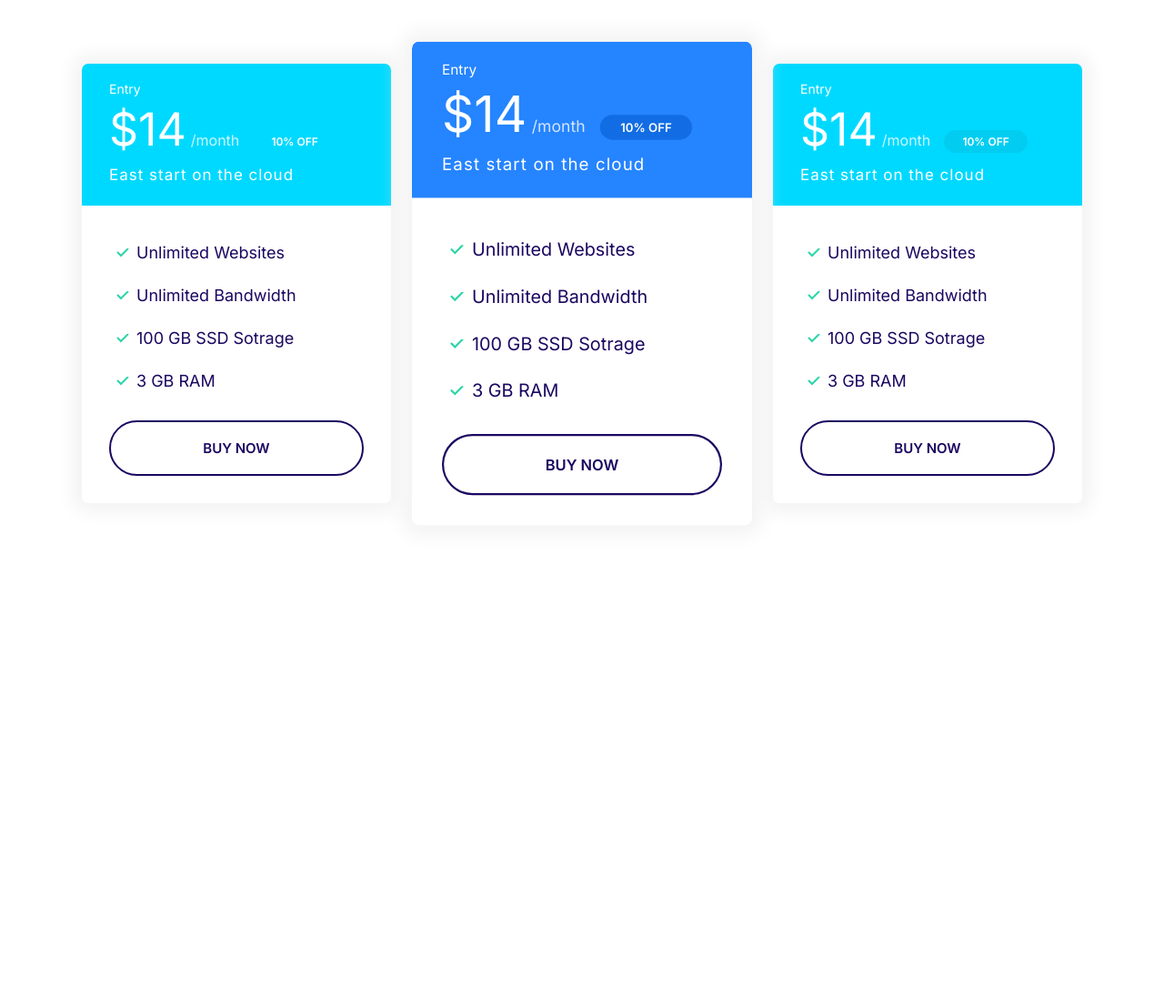
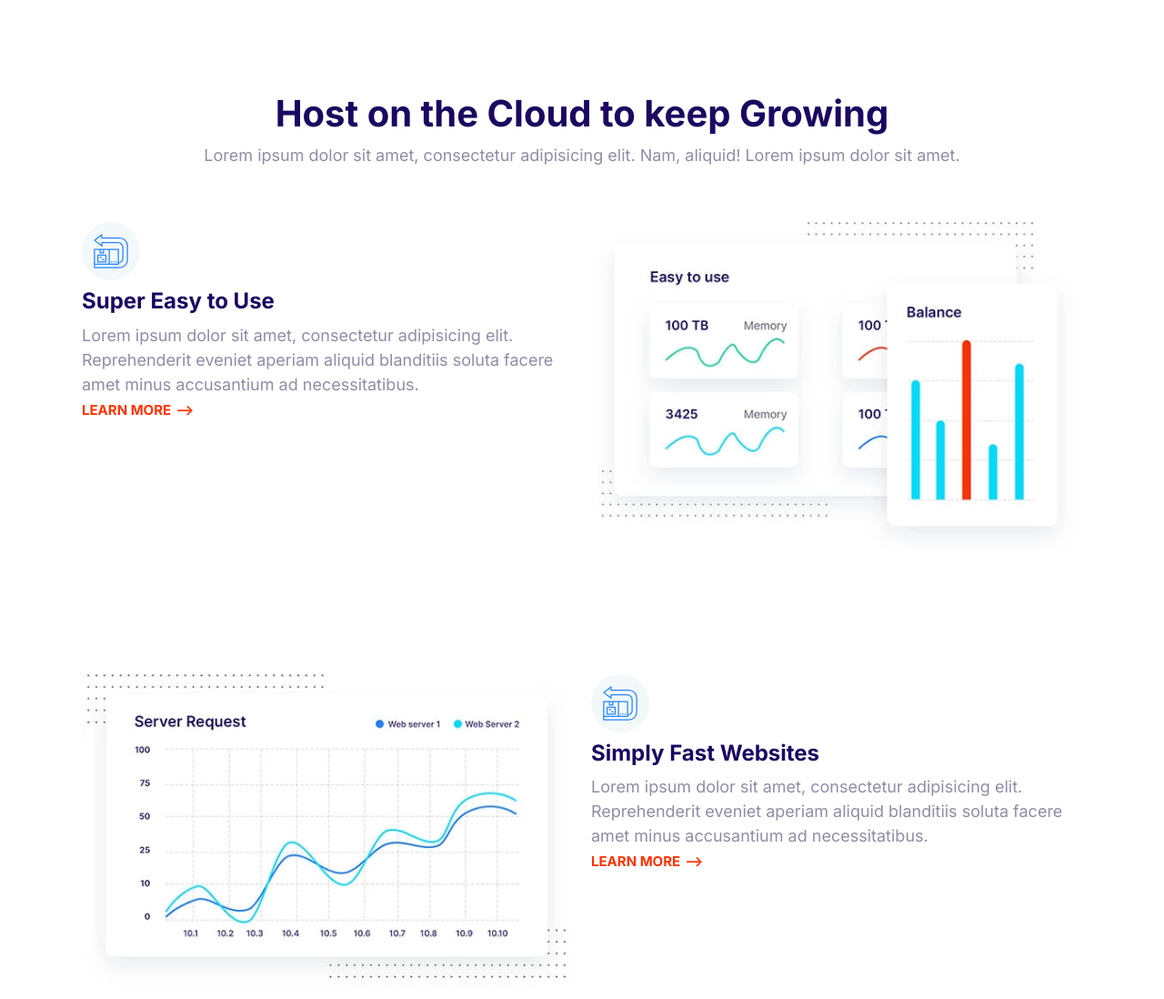
Before and after one commit to jackfros-glitch/Moshify, a plain HTML site: page index.html in a window 1280 px wide. Shown: the top 1098 px of the page at 91% size. Before the commit the page ends 800 px from the top, so only its background shows below. Drawn offline with Linux system fonts and the light colour scheme.

Commit message:
Build the block-features component.

```diff
--- a/css/index.css
+++ b/css/index.css
@@ -729,7 +729,9 @@ margin: 0 auto;
         grid-template-columns: repeat(auto-fit, minmax(10rem, 1fr));
     }
 }
+
 /* plans-block */
+
 .block-plans .grid{
     gap: 8rem 4rem;
 }
@@ -737,3 +739,23 @@ margin: 0 auto;
     max-width: 500px;
     margin: 0 auto;
 }
+
+/* feature-block */
+.feature{
+    gap: 4rem 2rem;
+    margin: 12rem 0;
+}
+.feature__heading{
+    margin: 1rem 0;
+}
+.feature__image{
+    width: 100%;
+}
+.feature:first-of-type{
+    margin-top: 6rem;
+}
+@media screen and (min-width: 768px) {
+    .feature:nth-of-type(even) .feature__content{
+        order: 2;
+    }
+}
--- a/index.html
+++ b/index.html
@@ -15,71 +15,114 @@
     <title>Moshify</title>
   </head>
   <body>
-    <section class="block container block-plans">
-      <div class="grid grid--col-3">
-        <div class="plan">
-          <div class="card card--secondary">
-            <header class="card__header">
-              <h3 class="plan__name">Entry</h3>
-              <span class="plan__price">$14</span>
-              <span class="plan__billing-cycle">/month</span>
-              <span class="badge badge--secocard--secondary badge--small"
-                >10% OFF</span
-              >
-              <span class="plan__description">East start on the cloud</span>
-            </header>
-            <div class="card__body">
-              <ul class="list list--tick">
-                <li class="list__item">Unlimited Websites</li>
-                <li class="list__item">Unlimited Bandwidth</li>
-                <li class="list__item">100 GB SSD Sotrage</li>
-                <li class="list__item">3 GB RAM</li>
-              </ul>
-              <button class="btn btn--outline btn--block">Buy Now</button>
-            </div>
-          </div>
+    <section class="block container">
+      <header class="block__header">
+        <h2>Host on the Cloud to keep Growing</h2>
+        <p>
+          Lorem ipsum dolor sit amet, consectetur adipisicing elit. Nam,
+          aliquid! Lorem ipsum dolor sit amet.
+        </p>
+      </header>
+      <article class="grid grid--col-2 feature">
+        <div class="feature__content">
+          <span class="icon-container">
+            <svg class="icon icon--primary">
+              <use xlink:href="images/sprite.svg#easy"></use>
+            </svg>
+          </span>
+          <h3 class="feature__heading">Super Easy to Use</h3>
+          <p>
+            Lorem ipsum dolor sit amet, consectetur adipisicing elit.
+            Reprehenderit eveniet aperiam aliquid blanditiis soluta facere amet
+            minus accusantium ad necessitatibus.
+          </p>
+          <a href="#" class="link-arrow">Learn More</a>
         </div>
-        <div class="plan plan--popular">
-          <div class="card card--primary">
-            <header class="card__header">
-              <h3 class="plan__name">Entry</h3>
-              <span class="plan__price">$14</span>
-              <span class="plan__billing-cycle">/month</span>
-              <span class="badge badge--primary badge--small">10% OFF</span>
-              <span class="plan__description">East start on the cloud</span>
-            </header>
-            <div class="card__body">
-              <ul class="list list--tick">
-                <li class="list__item">Unlimited Websites</li>
-                <li class="list__item">Unlimited Bandwidth</li>
-                <li class="list__item">100 GB SSD Sotrage</li>
-                <li class="list__item">3 GB RAM</li>
-              </ul>
-              <button class="btn btn--outline btn--block">Buy Now</button>
-            </div>
-          </div>
+        <picture>
+          <source
+            type="image/webp"
+            srcset="images/easy.webp 1x, images/easy@2x.webp 2x" />
+          <source
+            type="image/jpg"
+            srcset="images/easy.jpg 1x, images/easy@2x.jpg 2x" />
+          <img class="feature__image" src="images/easy@2x.jpg" alt=""
+        /></picture>
+      </article>
+      <article class="grid grid--col-2 feature">
+        <div class="feature__content">
+          <span class="icon-container">
+            <svg class="icon icon--primary">
+              <use xlink:href="images/sprite.svg#easy"></use>
+            </svg>
+          </span>
+          <h3 class="feature__heading">Simply Fast Websites</h3>
+          <p>
+            Lorem ipsum dolor sit amet, consectetur adipisicing elit.
+            Reprehenderit eveniet aperiam aliquid blanditiis soluta facere amet
+            minus accusantium ad necessitatibus.
+          </p>
+          <a href="#" class="link-arrow">Learn More</a>
         </div>
-        <div class="plan">
-          <div class="card card--secondary">
-            <header class="card__header">
-              <h3 class="plan__name">Entry</h3>
-              <span class="plan__price">$14</span>
-              <span class="plan__billing-cycle">/month</span>
-              <span class="badge badge--secondary badge--small">10% OFF</span>
-              <span class="plan__description">East start on the cloud</span>
-            </header>
-            <div class="card__body">
-              <ul class="list list--tick">
-                <li class="list__item">Unlimited Websites</li>
-                <li class="list__item">Unlimited Bandwidth</li>
-                <li class="list__item">100 GB SSD Sotrage</li>
-                <li class="list__item">3 GB RAM</li>
-              </ul>
-              <button class="btn btn--outline btn--block">Buy Now</button>
-            </div>
-          </div>
+        <picture>
+          <source
+            type="image/webp"
+            srcset="images/fast.webp 1x, images/fast@2x.webp 2x" />
+          <source
+            type="image/jpg"
+            srcset="images/fast.jpg 1x, images/fast@2x.jpg 2x" />
+          <img class="feature__image" src="images/fast@2x.jpg" alt=""
+        /></picture>
+      </article>
+      <article class="grid grid--col-2 feature">
+        <div class="feature__content">
+          <span class="icon-container">
+            <svg class="icon icon--primary">
+              <use xlink:href="images/sprite.svg#wordpress"></use>
+            </svg>
+          </span>
+          <h3 class="feature__heading">WordPress Made Easy</h3>
+          <p>
+            Lorem ipsum dolor sit amet, consectetur adipisicing elit.
+            Reprehenderit eveniet aperiam aliquid blanditiis soluta facere amet
+            minus accusantium ad necessitatibus.
+          </p>
+          <a href="#" class="link-arrow">Learn More</a>
         </div>
-      </div>
+        <picture>
+          <source
+            type="image/webp"
+            srcset="images/wordpress.webp 1x, images/wordpress@2x.webp 2x" />
+          <source
+            type="image/jpg"
+            srcset="images/wordpress.jpg 1x, images/wordpress@2x.jpg 2x" />
+          <img class="feature__image" src="images/wordpress@2x.jpg" alt=""
+        /></picture>
+      </article>
+      <article class="grid grid--col-2 feature">
+        <div class="feature__content">
+          <span class="icon-container">
+            <svg class="icon icon--primary">
+              <use xlink:href="images/sprite.svg#wordpress"></use>
+            </svg>
+          </span>
+          <h3 class="feature__heading">24/7 Expert Support</h3>
+          <p>
+            Lorem ipsum dolor sit amet, consectetur adipisicing elit.
+            Reprehenderit eveniet aperiam aliquid blanditiis soluta facere amet
+            minus accusantium ad necessitatibus.
+          </p>
+          <a href="#" class="link-arrow">Learn More</a>
+        </div>
+        <picture>
+          <source
+            type="image/webp"
+            srcset="images/support.webp 1x, images/support@2x.webp 2x" />
+          <source
+            type="image/jpg"
+            srcset="images/support.jpg 1x, images/support@2x.jpg 2x" />
+          <img class="feature__image" src="images/support@2x.jpg" alt=""
+        /></picture>
+      </article>
     </section>
 
     <script src="js/main.js"></script>
```
Also changed, not shown: Components/Block-Features.html (added, +109 -0 lines), Components/Block-Plans.html (renamed from Components/Block-Plan.html), images/easy.jpg (added), images/easy.webp (added), images/easy@2x.jpg (added), images/easy@2x.webp (added), images/fast.jpg (added), images/fast.webp (added), images/fast@2x.jpg (added), images/fast@2x.webp (added), images/support.jpg (added), images/support.webp (added), images/support@2x.jpg (added), images/support@2x.webp (added), 4 more files.
